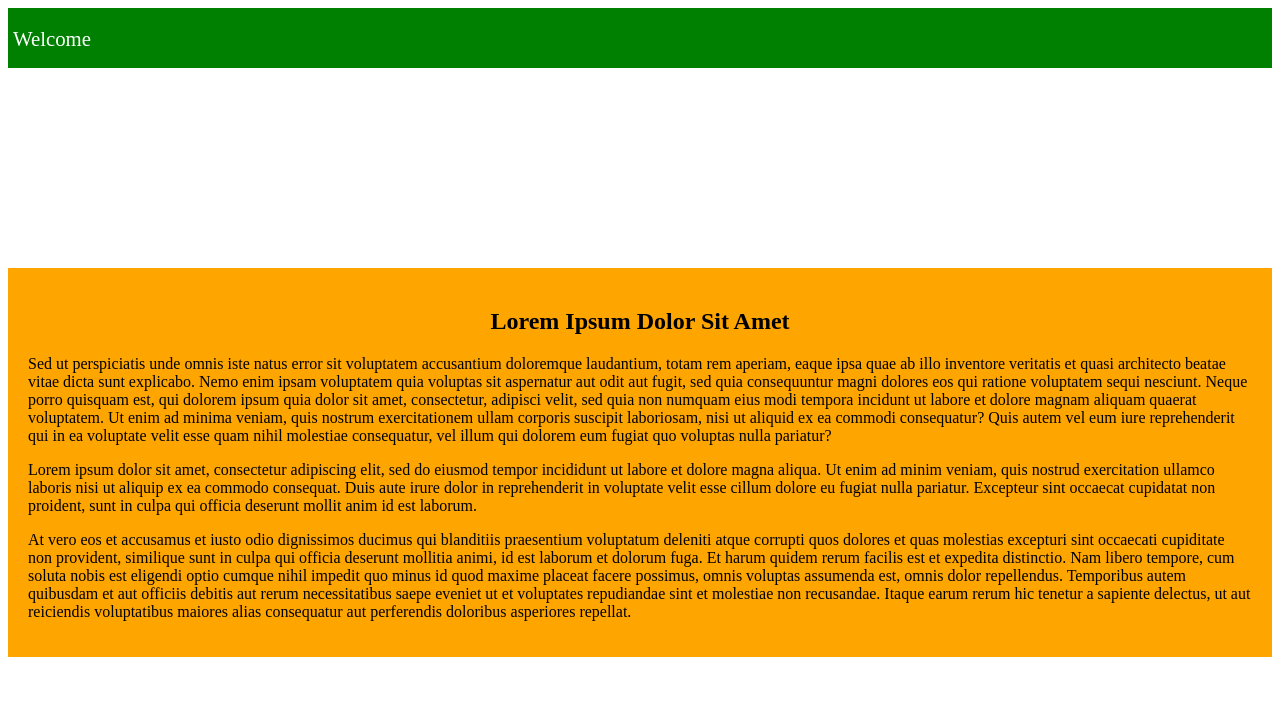
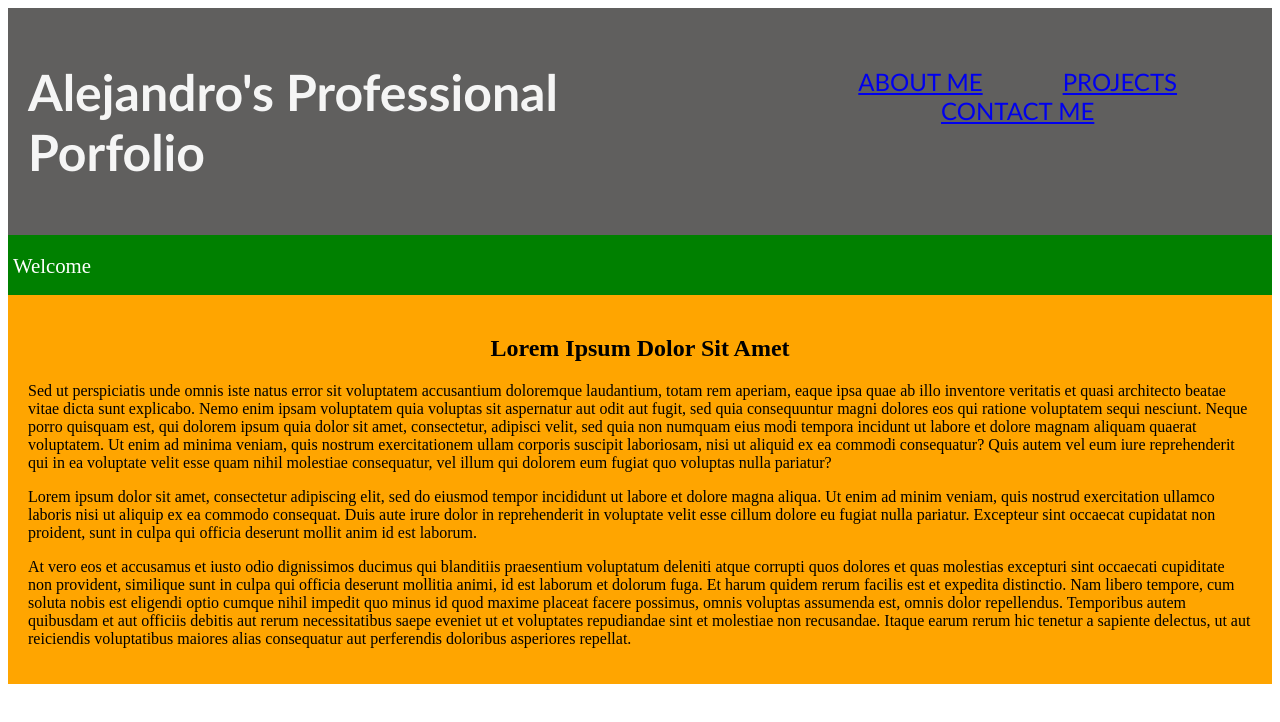
Before and after one commit to z20axa/React_Portfolio, a React (Create React App) app: page / in a window 1280 px wide. Shown: the top 722 px of the page. Built offline with nearby package versions, Linux system fonts and the light colour scheme.

Commit message:
Adds revisions to header js component and header css files

```diff
--- a/src/App.js
+++ b/src/App.js
@@ -8,8 +8,9 @@ import Navbar from "./components/Navbar";
 function App() {
   return (
     <div>
+      <Header />
       <Navbar />
-      <Header />
+
       <Section />
     </div>
   );
--- a/src/components/Header.js
+++ b/src/components/Header.js
@@ -1,30 +1,23 @@
 import React from 'react';
 import '../styles/Header.css';
-// import imgUrl from './background.png';
-
-// By importing the Header.css file, it is added to the DOM whenever this component loads
-
-// We can also style a component inside of its JavaScript file by adding style properties to its rendered elements
-// Unlike regular HTML, a JSX style property must be an object instead of a string
-// On a style object, we camelCase all property names, and put all of the values in quotes
-// Non quoted values default to "pixels", e.g. height, margin, padding
-
-const styles = {
-  headerStyle: {
-    background: 'transparent',
-    // backgroundImage: 'url(' + imgUrl + ')',
-  },
-  headingStyle: {
-    fontSize: '100px',
-  },
-};
-
-// We use JSX curly braces to evaluate the style object
 
 function Header() {
   return (
-    <header style={styles.headerStyle} className="header">
-      <h1 style={styles.headingStyle}>Welcome</h1>
+    <header>
+        <h1>Alejandro's Professional Porfolio</h1>
+        <nav>
+            <ul>
+                <li>
+                    <a href="#about-me">ABOUT ME</a>
+                </li>
+                <li>
+                    <a href="#projects">PROJECTS</a>
+                </li>
+                <li>
+                    <a href="#contact-me">CONTACT ME</a>
+                </li>
+            </ul>
+        </nav>
     </header>
   );
 }
--- a/src/styles/Header.css
+++ b/src/styles/Header.css
@@ -1,4 +1,4 @@
-.header {
+/* .header {
   background: #b71775;
   height: 200px;
 }
@@ -9,4 +9,48 @@
   text-align: center;
   color: white;
   font-size: 3rem;
+} */
+
+header {
+  padding: 20px;
+  font-family: 'Trebuchet MS', 'Lucida Sans Unicode', 'Lucida Grande', 'Lucida Sans', Arial, sans-serif;
+  background-color: #605f5e;
+  color: whitesmoke;
+  display:flex;
+  justify-content: space-between;
 }
+
+header h1 {
+  font-size: 50px;
+  color: whitesmoke;
+}
+
+header nav {
+  padding-top: 15px;
+  margin-right: 20px;
+  font-family: 'Gill Sans', 'Gill Sans MT', Calibri, 'Trebuchet MS', sans-serif;
+  font-size: 24px;
+  list-style-type: none;
+}
+
+/* CSS flexbox to display, space, and wrap the CSS <nav> selector */
+header nav ul{
+  display: flex;
+  justify-content: space-evenly;
+  list-style-type: none;
+  margin-left:10px;
+  flex-wrap: wrap;
+}
+
+header nav li {
+  margin-left: 25px;
+}
+
+/* CSS pseudo class, the user's cursor is positioned over the <nav> element*/
+header nav li a:hover {
+  color:orange;
+}
+
+.header2 img {
+  height: 300px;
+}
```
